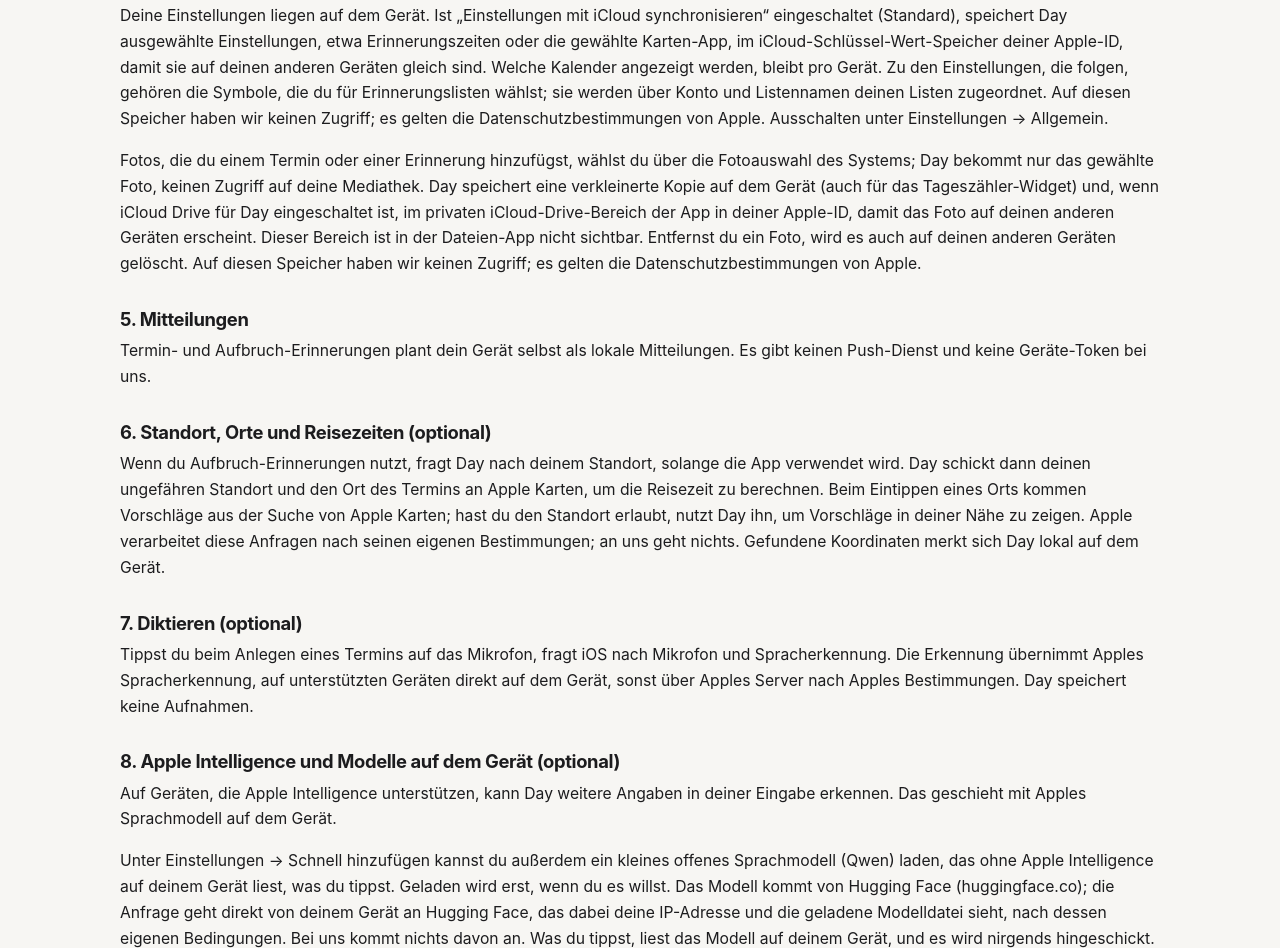
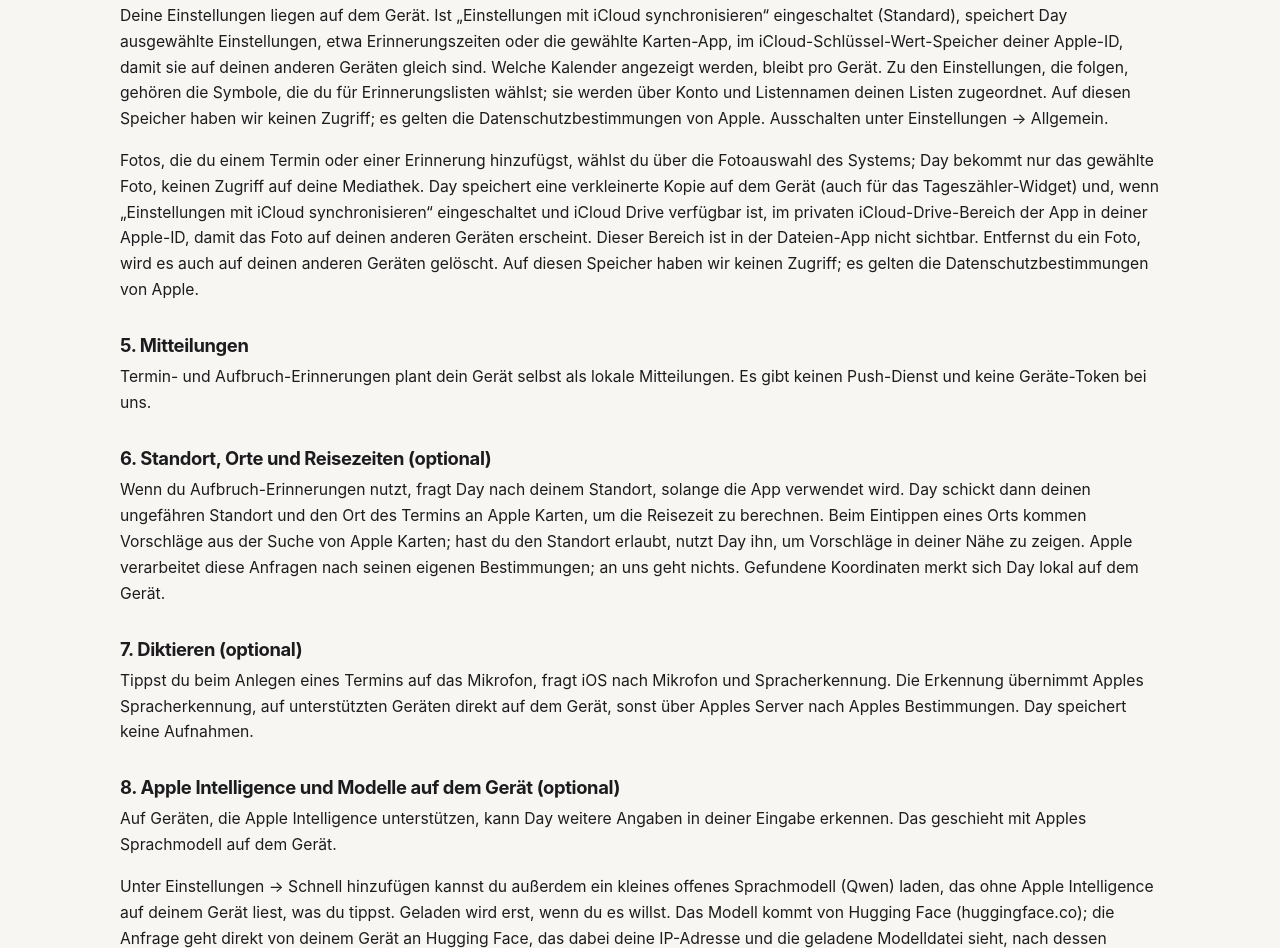
Before and after one commit to enrzh/Day, a plain HTML site: page privacy.html in a window 1280 px wide. Shown: the part 973-1921 px from the top of the page. Drawn offline with Linux system fonts and the light colour scheme.

Commit message:
Privacy: photos sync with the same iCloud switch as settings
Co-Authored-By: Claude Opus 5.5 <noreply@anthropic.com>

```diff
--- a/privacy.html
+++ b/privacy.html
@@ -33,7 +33,7 @@
 
     <h2>4. Einstellungen und iCloud</h2>
     <p>Deine Einstellungen liegen auf dem Gerät. Ist „Einstellungen mit iCloud synchronisieren“ eingeschaltet (Standard), speichert Day ausgewählte Einstellungen, etwa Erinnerungszeiten oder die gewählte Karten-App, im iCloud-Schlüssel-Wert-Speicher deiner Apple-ID, damit sie auf deinen anderen Geräten gleich sind. Welche Kalender angezeigt werden, bleibt pro Gerät. Zu den Einstellungen, die folgen, gehören die Symbole, die du für Erinnerungslisten wählst; sie werden über Konto und Listennamen deinen Listen zugeordnet. Auf diesen Speicher haben wir keinen Zugriff; es gelten die Datenschutzbestimmungen von Apple. Ausschalten unter Einstellungen → Allgemein.</p>
-    <p>Fotos, die du einem Termin oder einer Erinnerung hinzufügst, wählst du über die Fotoauswahl des Systems; Day bekommt nur das gewählte Foto, keinen Zugriff auf deine Mediathek. Day speichert eine verkleinerte Kopie auf dem Gerät (auch für das Tageszähler-Widget) und, wenn iCloud Drive für Day eingeschaltet ist, im privaten iCloud-Drive-Bereich der App in deiner Apple-ID, damit das Foto auf deinen anderen Geräten erscheint. Dieser Bereich ist in der Dateien-App nicht sichtbar. Entfernst du ein Foto, wird es auch auf deinen anderen Geräten gelöscht. Auf diesen Speicher haben wir keinen Zugriff; es gelten die Datenschutzbestimmungen von Apple.</p>
+    <p>Fotos, die du einem Termin oder einer Erinnerung hinzufügst, wählst du über die Fotoauswahl des Systems; Day bekommt nur das gewählte Foto, keinen Zugriff auf deine Mediathek. Day speichert eine verkleinerte Kopie auf dem Gerät (auch für das Tageszähler-Widget) und, wenn „Einstellungen mit iCloud synchronisieren“ eingeschaltet und iCloud Drive verfügbar ist, im privaten iCloud-Drive-Bereich der App in deiner Apple-ID, damit das Foto auf deinen anderen Geräten erscheint. Dieser Bereich ist in der Dateien-App nicht sichtbar. Entfernst du ein Foto, wird es auch auf deinen anderen Geräten gelöscht. Auf diesen Speicher haben wir keinen Zugriff; es gelten die Datenschutzbestimmungen von Apple.</p>
 
     <h2>5. Mitteilungen</h2>
     <p>Termin- und Aufbruch-Erinnerungen plant dein Gerät selbst als lokale Mitteilungen. Es gibt keinen Push-Dienst und keine Geräte-Token bei uns.</p>
```
Also changed, not shown: en/privacy.html (+1 -1 lines).
